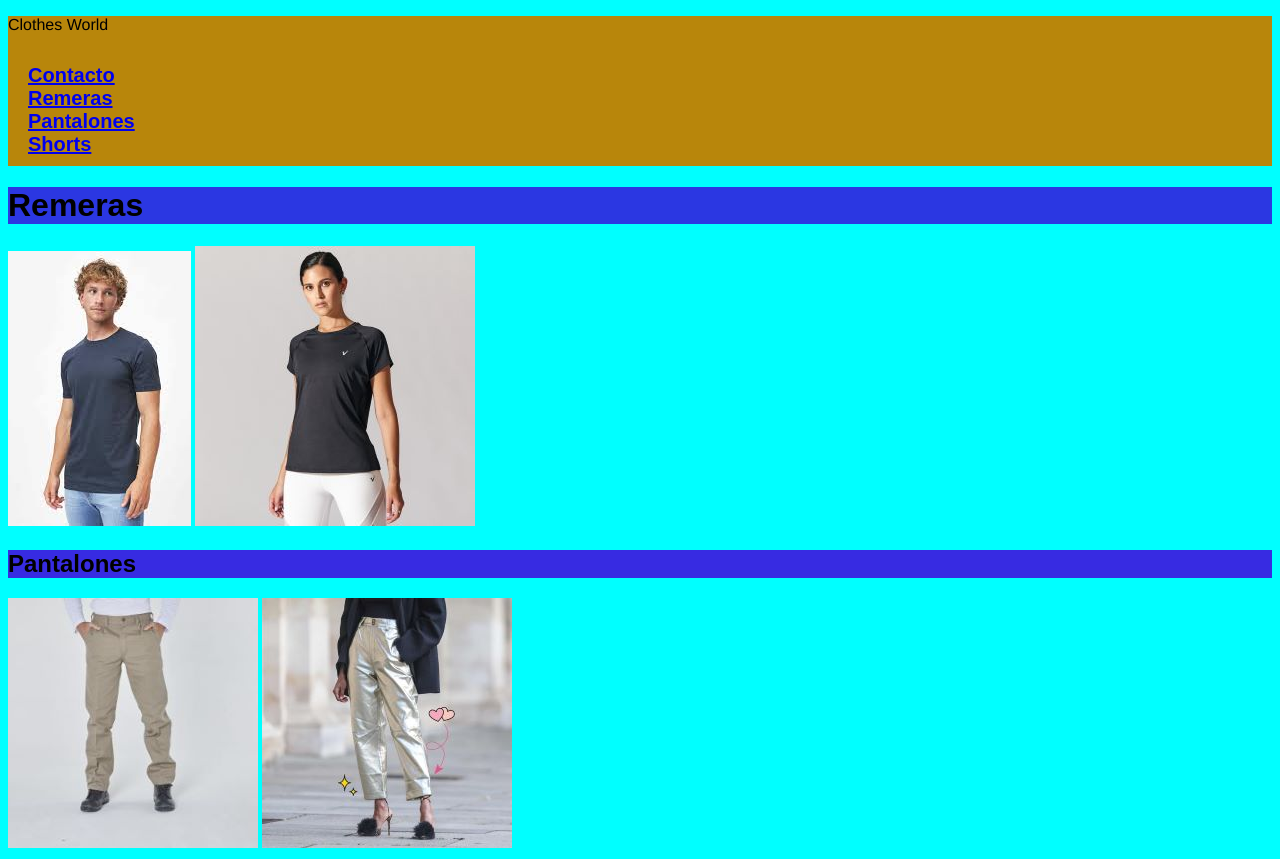
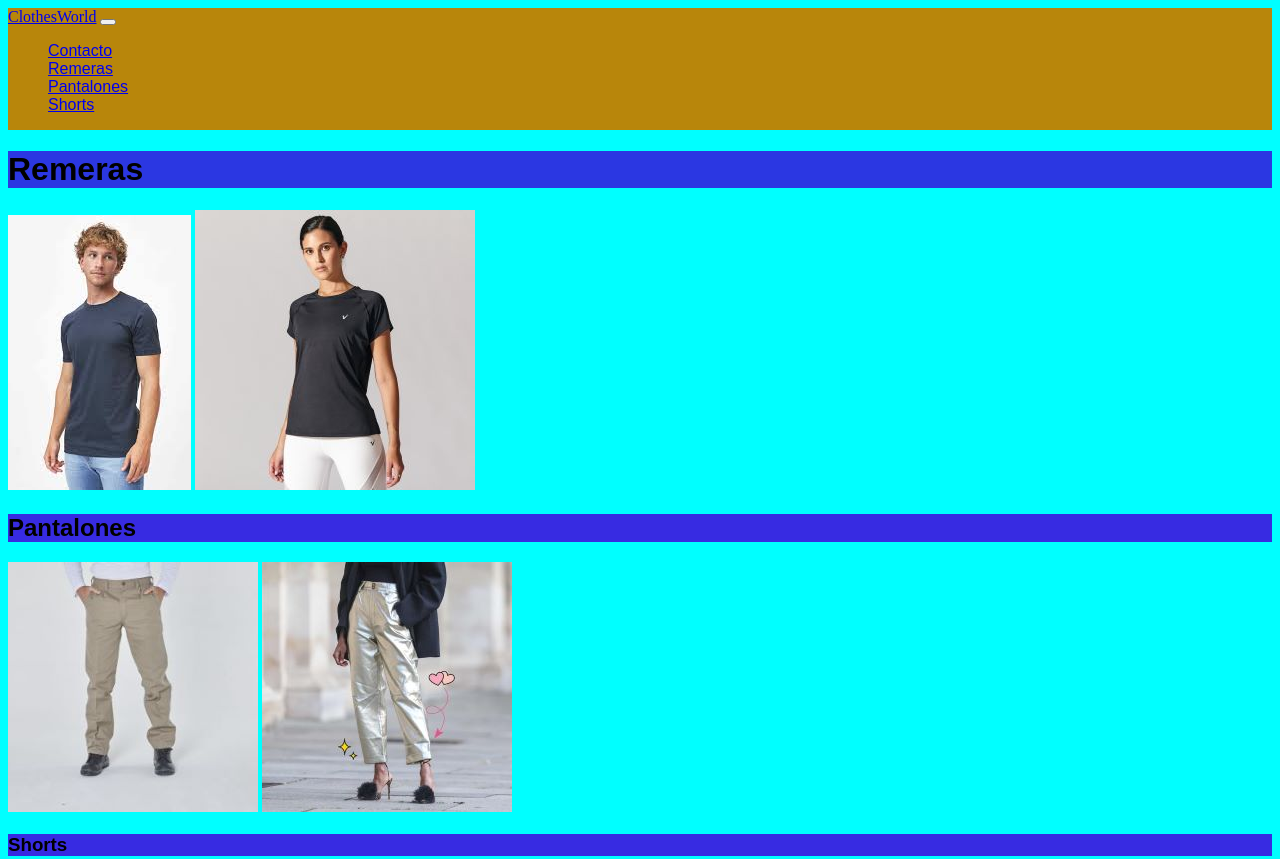
Before and after one commit to GregorioMontenegro/EntregaProyecto2GregorioMontenegro, a plain HTML site: page index.html in a window 1280 px wide. Shown: the top 859 px of the page. Drawn offline with Linux system fonts and the light colour scheme.

Commit message:
cambios en la nav

```diff
--- a/css/styles.css
+++ b/css/styles.css
@@ -8,22 +8,27 @@ header{
 h1{
     background-color: rgb(43, 55, 226);
     font-family: Arial, Helvetica, sans-serif;
+    display: flex;
 }
 h2{
     background-color: rgb(55, 43, 226);
     font-family: Arial, Helvetica, sans-serif;
+    display: flex;
 }
 h3{
     background-color: rgb(55, 43, 226);
     font-family: Arial, Helvetica, sans-serif;
+    display: flex;
 }
 h4{
     background-color: rgb(43, 70, 226);
     font-family: Arial, Helvetica, sans-serif;
+    display: flex;
 }
 .nombre{
     font-family: 'Franklin Gothic Medium', 'Arial Narrow', Arial, sans-serif;
     color: black;
+    display: flex;
 }
 .navegador{
     font-family: Arial, Helvetica, sans-serif;
@@ -36,10 +41,24 @@ h4{
     font-weight: bold;
     font-size: 20px;
     padding: 10px 20px;
-    Nota: no se como hacer que este separado y uno al lado del otro
+    justify-content: center;
 
 
 }
+.navbarnavbar-expand-lgbg-body-tertiary{
+    display: grid;
+}
+.navbar-nav{
+    font-family: Arial, Helvetica, sans-serif;
+    list-style: none;
+    justify-content:center;
+    color: black;
+    position: relative;
+    display: block;
+}
+Nota no se como hacer que este separado y uno al lado del otro
+
+
 .consulta{
     font-family: Arial, Helvetica, sans-serif;
     color: black;
@@ -47,7 +66,13 @@ h4{
 }
 footer{
     background-color: goldenrod;
+    display: block;
+    justify-content: right;
+    list-style: none;
 }
 .linkcol{
     color: black;
 }
+.footerlista{
+    list-style: none;
+}
--- a/index.html
+++ b/index.html
@@ -8,24 +8,30 @@
     <link rel="stylesheet" href="./css/styles.css">
 </head>
 <body>
-    <header id="cabeza">
-        <p class="nombre">Clothes World</p>
-        <ul class="navegador">
-            <li class="linkcol">
-                <a href="./pages/contacto.html">Contacto</a>
-            </li>
-            <li>
-                <a href="./pages/remeras.html">Remeras</a>
-            </li>
-            <li>
-                <a href="./pages/pantalones.html">Pantalones</a>
-            </li>
-            <li>
-                <a href="./pages/shorts.html">Shorts</a>
-            </li>
-        </ul>
-
-    </header>
+    <header <nav class="navbarnavbar-expand-lgbg-body-tertiary">
+        <div class="container-fluid">
+          <a class="navbar-brand" href="#">ClothesWorld</a>
+          <button class="navbar-toggler" type="button" data-bs-toggle="collapse" data-bs-target="#navbarNav" aria-controls="navbarNav" aria-expanded="false" aria-label="Toggle navigation">
+            <span class="navbar-toggler-icon"></span>
+          </button>
+          <div class="collapse navbar-collapse" id="navbarNav">
+            <ul class="navbar-nav">
+              <li class="nav-item">
+                <a class="nav-link active" aria-current="page" href="./pages/contacto.html">Contacto</a>
+              </li>
+              <li class="nav-item">
+                <a class="nav-link" href="./pages/remeras.html">Remeras</a>
+              </li>
+              <li class="nav-item">
+                <a class="nav-link" href="./pages/pantalones.html">Pantalones</a>
+              </li>
+              <li class="nav-item">
+                <a class="nav-link" href="./pages/shorts.html">Shorts</a>
+            </ul>
+          </div>
+        </div>
+      </nav>
+      </header>
     <main>
         <h1>Remeras</h1>
         <a href="./pages/remeras.html"><img src="./multimedia/imagenes/remerahombre1.jpeg" alt=""></a>
@@ -42,9 +48,9 @@
 </body>
 <footer>
     <ul>
-        <li><a href="./pages/contacto.html">Contactanos</a>
+        <li class="footerlista"><a href="./pages/contacto.html">Contactanos</a>
         </li>
-        <li><p>Nuestro correo es ClothesWorld@gmail.com</p>
+        <li class="footerlista"><p>Nuestro correo es ClothesWorld@gmail.com</p>
     </ul>
 </footer>
 </html>
```
